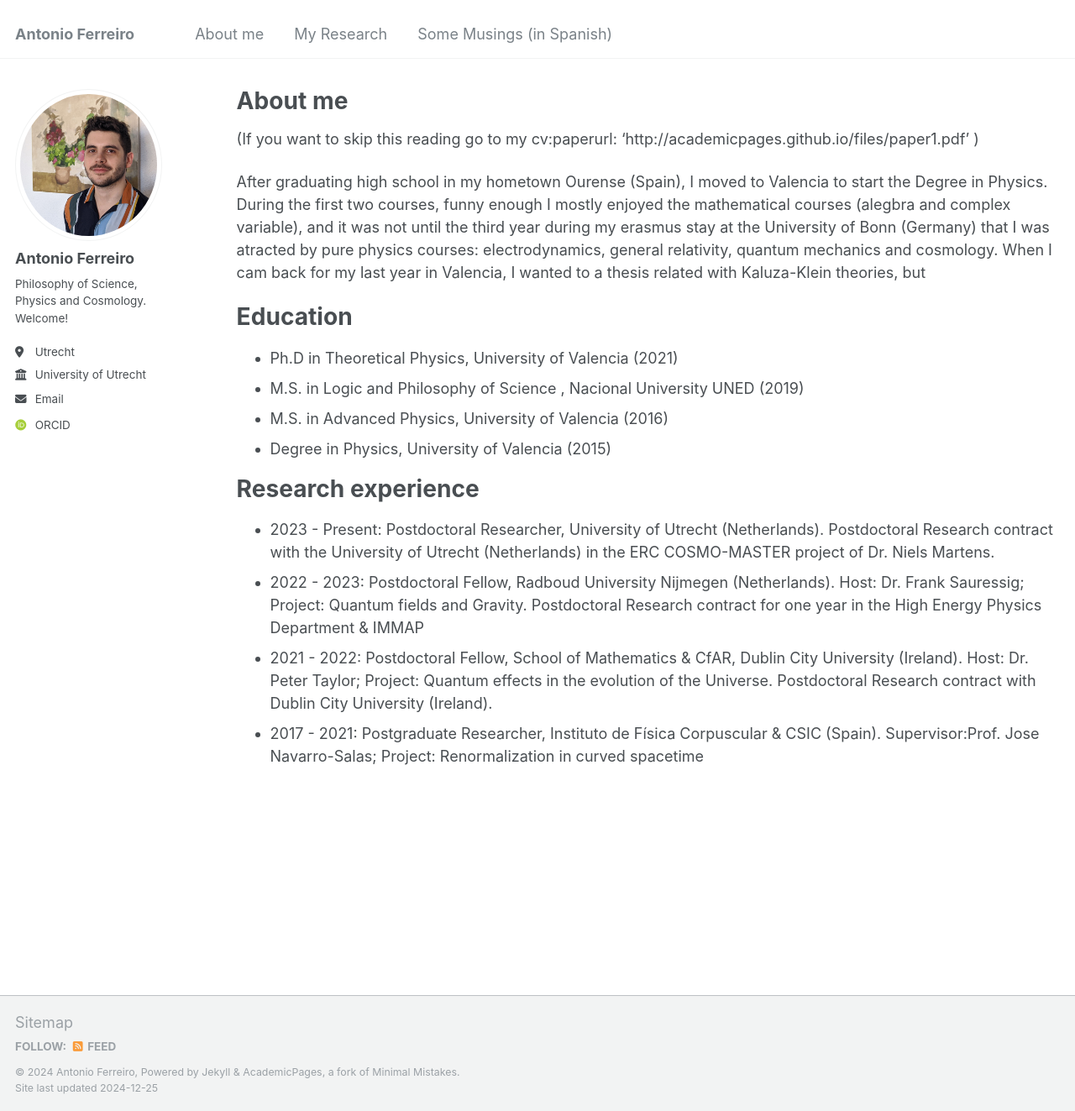
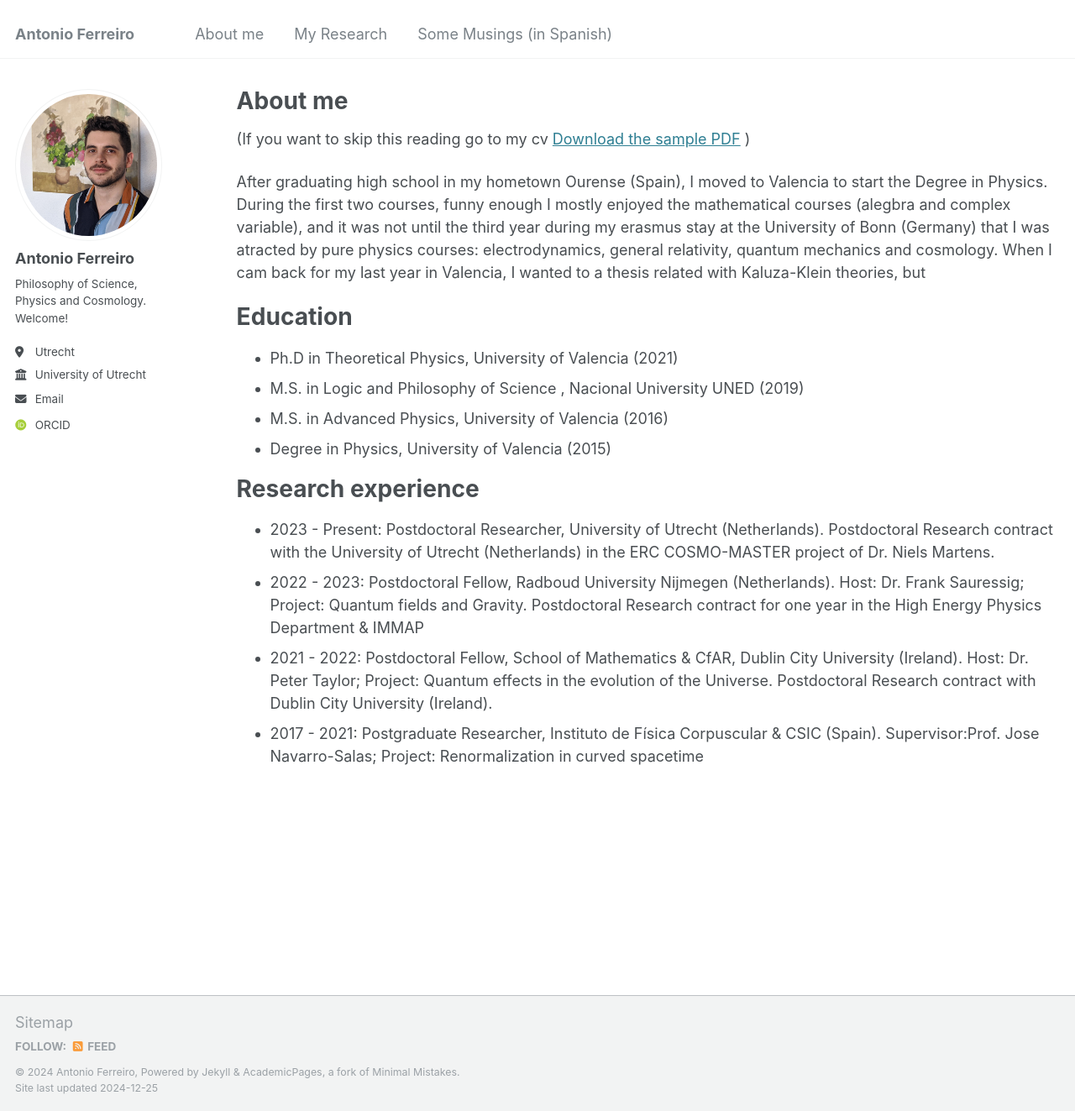
Before and after one commit to Anfedea/anfedea.github.io, a Jekyll site: the page built from _pages/cv.md, in a window 1280 px wide and 1323 px high. Shown: the whole window at 84% size. Built offline with Jekyll 4.4.1, drawn with Linux system fonts in a browser that asks for light colours; some web fonts are replaced.

Commit message:
Update cv.md

```diff
--- a/_pages/cv.md
+++ b/_pages/cv.md
@@ -9,7 +9,7 @@ redirect_from:
 
 {% include base_path %}
 
-(If you want to skip this reading go to my cv:paperurl: 'http://academicpages.github.io/files/paper1.pdf'
+(If you want to skip this reading go to my cv [Download the sample PDF](files/cv.pdf)
  )
 
 After graduating high school in my hometown Ourense (Spain), I moved to Valencia to start the Degree in Physics. During the first two courses, funny enough I mostly enjoyed the mathematical courses (alegbra and complex variable), and it was not until the third year during my erasmus stay at the University of Bonn (Germany) that I was atracted by pure physics courses: electrodynamics, general relativity, quantum mechanics and cosmology. When I cam back for my last year in Valencia, I wanted to a thesis related with Kaluza-Klein theories, but
```
